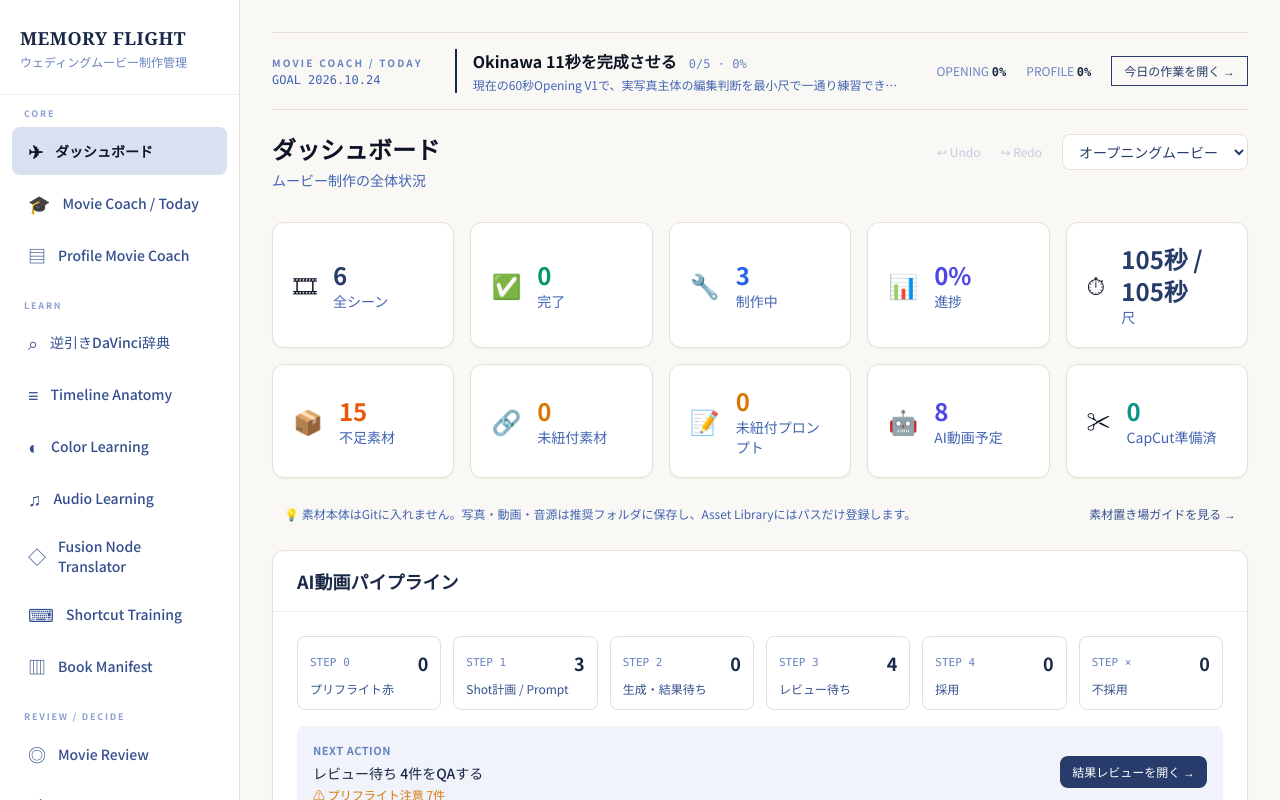
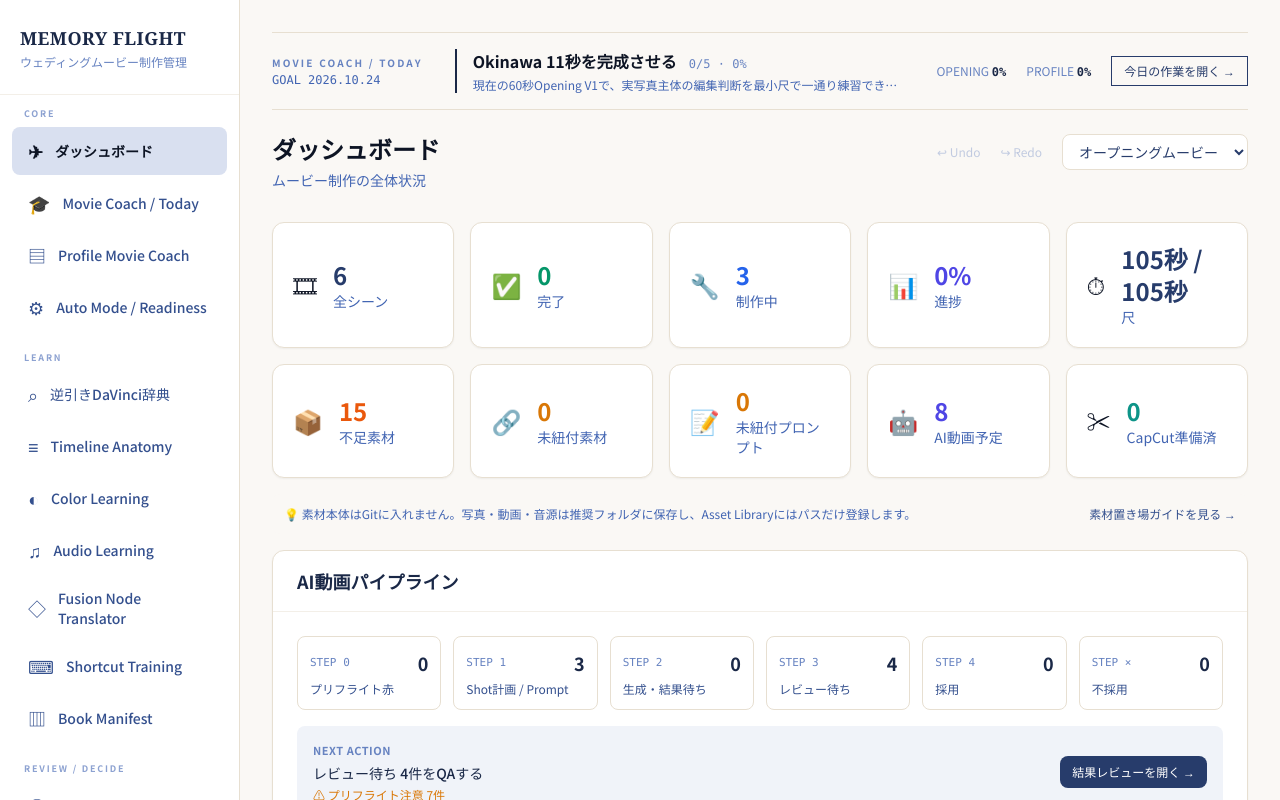
Before and after one commit to m-shogo/wedding-project, a React (Vite) app in the folder movie-dashboard/: page / in a window 1280 px wide. Shown: the top 800 px of the page. Built offline with nearby package versions, Linux system fonts and the light colour scheme.

Commit message:
feat(movie-coach): expose auto mode readiness

```diff
--- a/movie-dashboard/src/components/Sidebar.tsx
+++ b/movie-dashboard/src/components/Sidebar.tsx
@@ -22,6 +22,7 @@ const navSections: SidebarSection[] = [
       { to: "/", label: "ダッシュボード", icon: "✈" },
       { to: "/movie-coach", label: "Movie Coach / Today", icon: "🎓" },
       { to: "/movie-coach/profile", label: "Profile Movie Coach", icon: "▤" },
+      { to: "/movie-coach/auto", label: "Auto Mode / Readiness", icon: "⚙" },
     ],
   },
   {
```
